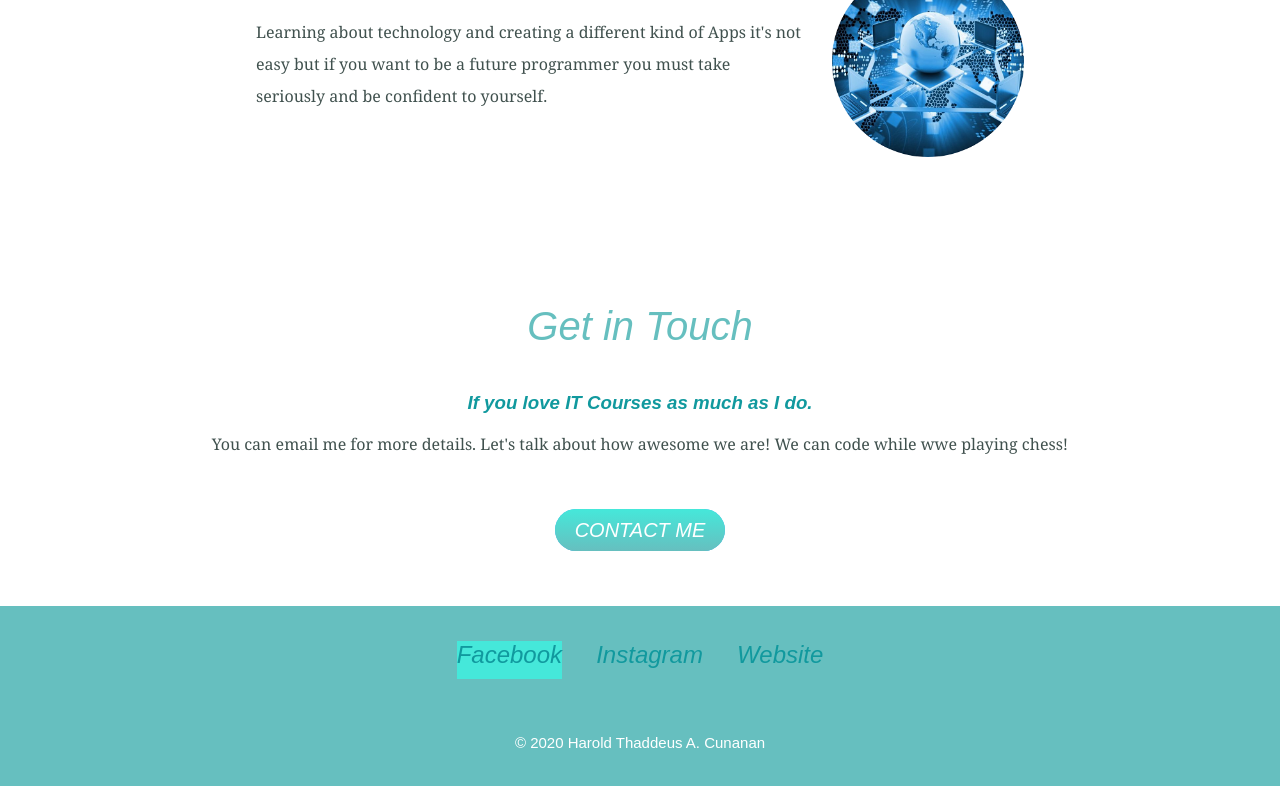
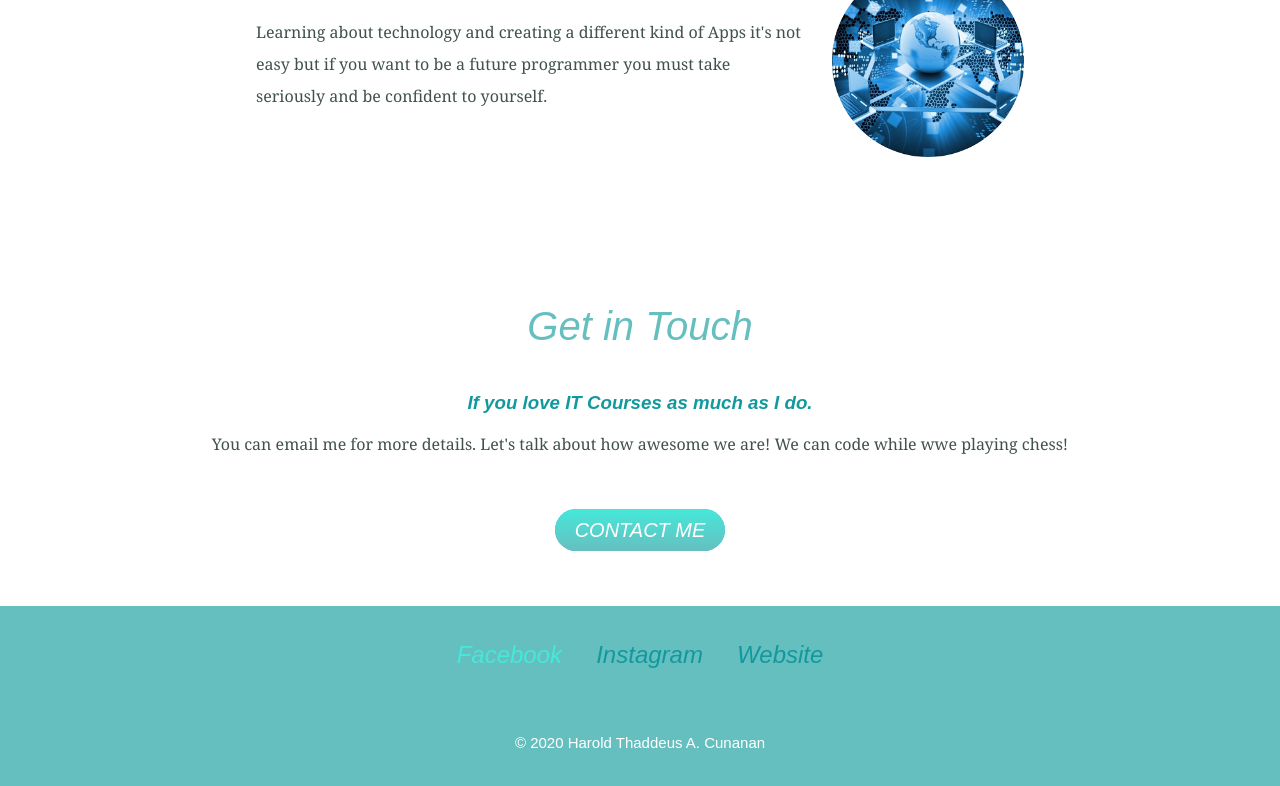
Before and after one commit to thaddss/I-am-Thaddeus, a plain HTML site: page index.html in a window 1280 px wide. In both pictures the pointer is over the link "Facebook". Shown: the part 1611-2397 px from the top of the page. Drawn offline with Linux system fonts and the light colour scheme.

Commit message:
Update mydesign.css

```diff
--- a/mydesign.css
+++ b/mydesign.css
@@ -120,7 +120,7 @@ hr{
 
 .link:hover{
 	text-decoration: none;
-	background-color:#45e8da;
+	color:#45e8da;
 }
 
 .contact{
```
